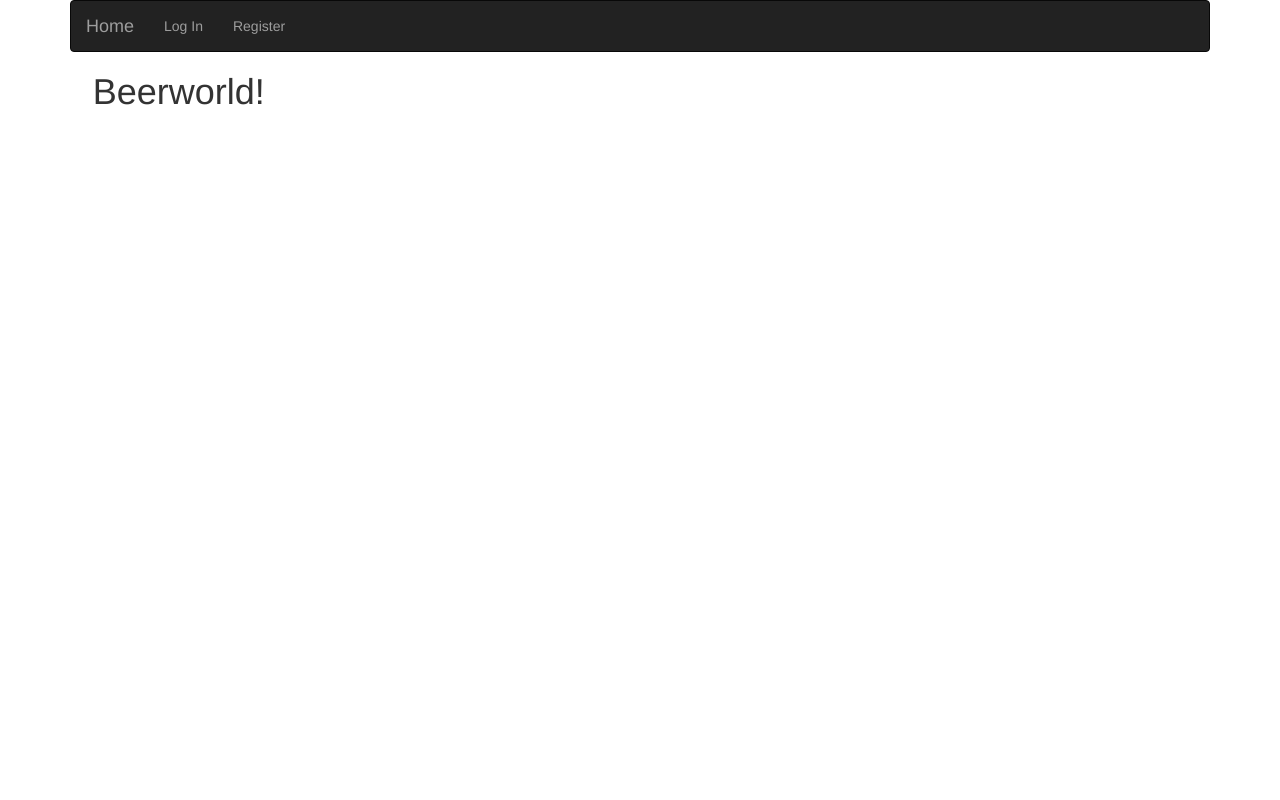
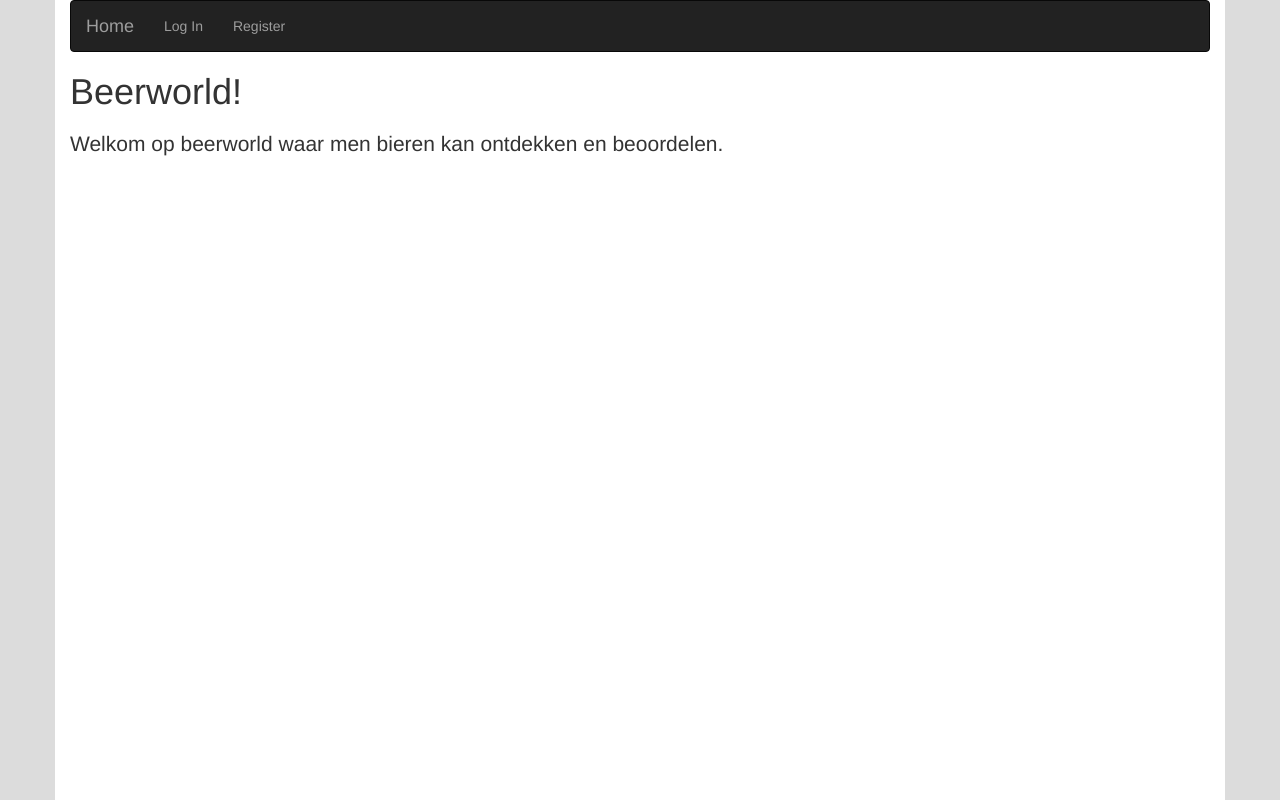
Before and after one commit to Toon1992/Beerworld, a website: page public/index.html in a window 1280 px wide. Drawn offline with Linux system fonts and the light colour scheme; some packages are replaced by stand-ins of ours; no server answers.

Commit message:
Aanmaken van custom directive

```diff
--- a/public/index.html
+++ b/public/index.html
@@ -20,6 +20,7 @@
     <script src="js/controllers/BeerCtrl.js"></script>
     <script src="js/controllers/AuthCtrl.js"></script>
     <script src="js/controllers/NavCtrl.js"></script>
+    <script src="js/directive/HeaderDirectiveController.js"></script>
     <script src="js/services/AuthService.js"></script>
     <script src="js/services/BeerService.js"></script>
     <script src="js/appRoutes.js"></script>
@@ -29,6 +30,7 @@
 </head>
 <body ng-app="beerWorld">
 <div class="container">
+  <div class="main">
     <!-- HEADER -->
     <nav class="navbar navbar-inverse" ng-controller="NavController">
       <ul class="nav navbar-nav">
@@ -40,10 +42,13 @@
     </ul>
     </nav>
 
-    <h1>Beerworld!</h1>
+    <div ng-controller="MyHeaderController">
+      <my-header></my-header>
+    </div>
 
     <!-- ANGULAR DYNAMIC CONTENT -->
     <ui-view></ui-view>
+  </div>
 </div>
 </body>
 </html>
--- a/public/js/app.js
+++ b/public/js/app.js
@@ -5,6 +5,7 @@ angular.module('beerWorld', [
   'BeerCtrl',
   'AuthCtrl',
   'NavCtrl',
+  'HeaderDirective',
   'AuthService',
   'BeerService'
       ]);
--- /dev/null
+++ b/public/js/directive/HeaderDirectiveController.js
@@ -0,0 +1,12 @@
+var app = angular.module('HeaderDirective', []);
+
+app.controller('MyHeaderController', ['$scope', function($scope){
+  $scope.title = "Beerworld!";
+  $scope.description ="Welkom op beerworld waar men bieren kan ontdekken en beoordelen.";
+}])
+.directive('myHeader', function(){
+  return {
+    restrict: 'E',
+    templateUrl: '/views/my-header.html'
+  };
+});
--- a/public/style/style.css
+++ b/public/style/style.css
@@ -30,8 +30,7 @@ p{
 }
 
 h1{
-  margin-bottom: 5%;
-  margin-left: 2%;
+  margin-bottom: 1%;
 }
 
 .beerReview{
@@ -84,3 +83,18 @@ select{
 .homeBeerView{
   margin-top: 2%;
 }
+
+h2{
+  font-size: 1.5em;
+  /*margin-left: 2%;*/
+  margin-bottom:2%;
+}
+
+.container{
+  background-color: white;
+  height:100vh;
+}
+
+body{
+  background-color: #DCDCDC;
+}
--- /dev/null
+++ b/public/views/my-header.html
@@ -0,0 +1,3 @@
+
+  <h1>{{title}}</h1>
+  <h2>{{description}}</h2>
```
Also changed, not shown: public/views/beer.html (+2 -3 lines).
